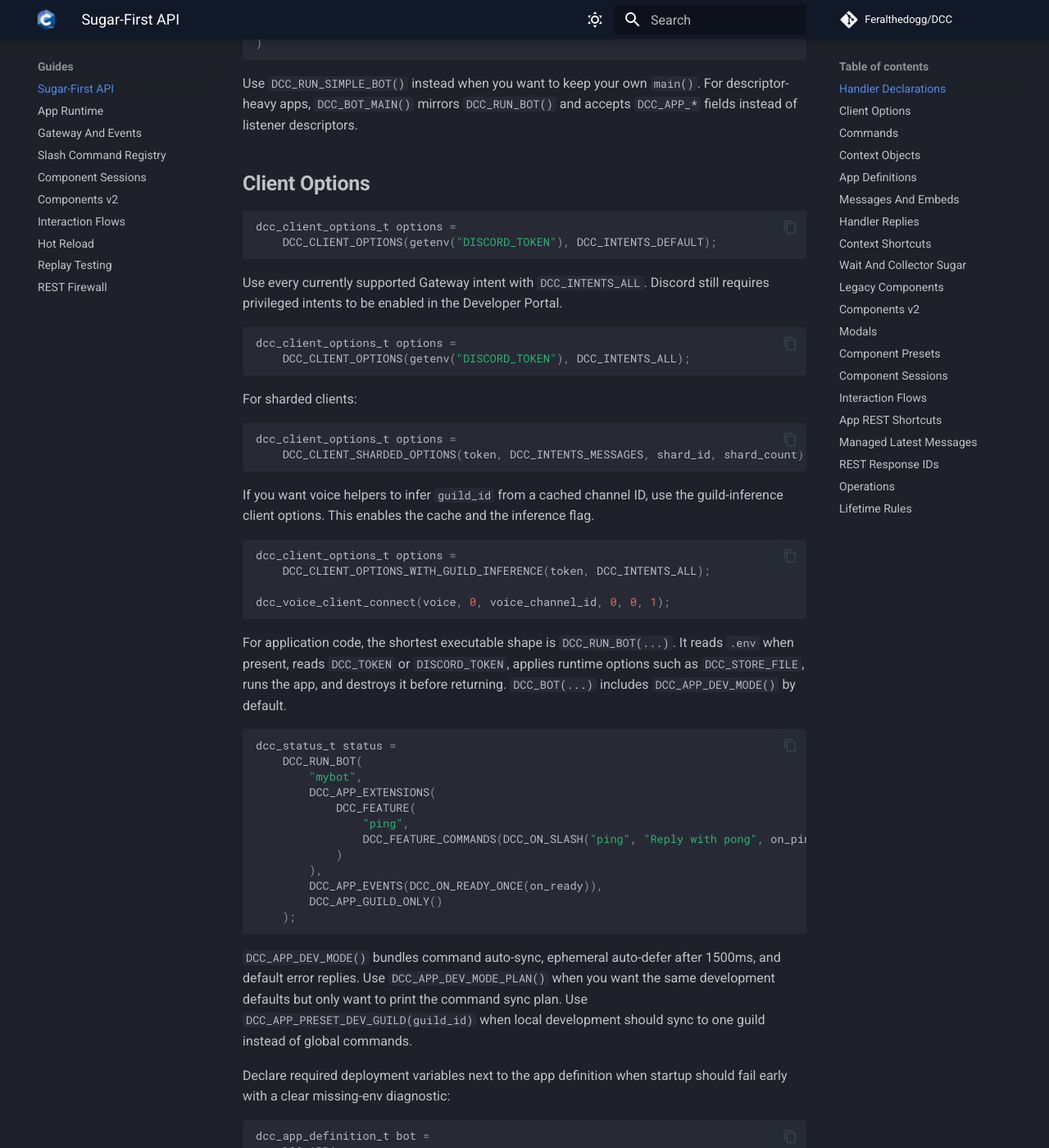
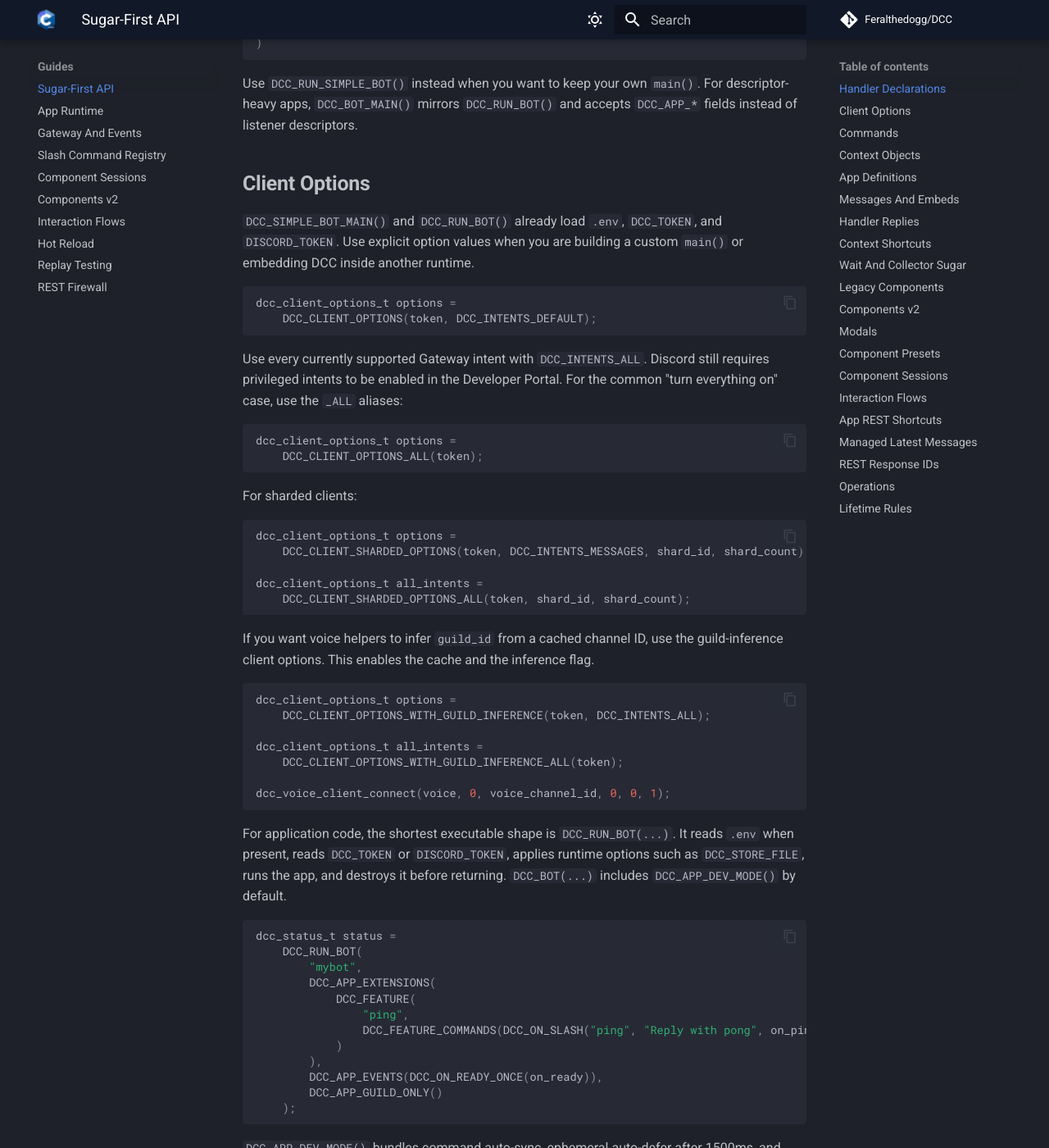
Before and after one commit to Feralthedogg/DCC, an MkDocs documentation site: the page built from docs/guides/sugar.md, in a window 1280 px wide and 1400 px high, scrolled down 8027 px. Shown: the whole window at 82% size. Built offline with MkDocs 1.6.1 and Material for MkDocs 9.7.7, drawn with Linux system fonts in a browser that asks for light colours; comment, search, counter and statistics services are not loaded; some of the changed text lies outside the part shown.

Commit message:
Add all-intents sugar option aliases

````diff
--- a/docs/guides/sugar.md
+++ b/docs/guides/sugar.md
@@ -422,17 +422,22 @@ For descriptor-heavy apps, `DCC_BOT_MAIN()` mirrors `DCC_RUN_BOT()` and accepts
 
 ## Client Options
 
+`DCC_SIMPLE_BOT_MAIN()` and `DCC_RUN_BOT()` already load `.env`, `DCC_TOKEN`,
+and `DISCORD_TOKEN`. Use explicit option values when you are building a custom
+`main()` or embedding DCC inside another runtime.
+
 ```c
 dcc_client_options_t options =
-    DCC_CLIENT_OPTIONS(getenv("DISCORD_TOKEN"), DCC_INTENTS_DEFAULT);
+    DCC_CLIENT_OPTIONS(token, DCC_INTENTS_DEFAULT);
 ```
 
 Use every currently supported Gateway intent with `DCC_INTENTS_ALL`. Discord
-still requires privileged intents to be enabled in the Developer Portal.
+still requires privileged intents to be enabled in the Developer Portal. For
+the common "turn everything on" case, use the `_ALL` aliases:
 
 ```c
 dcc_client_options_t options =
-    DCC_CLIENT_OPTIONS(getenv("DISCORD_TOKEN"), DCC_INTENTS_ALL);
+    DCC_CLIENT_OPTIONS_ALL(token);
 ```
 
 For sharded clients:
@@ -440,6 +445,9 @@ For sharded clients:
 ```c
 dcc_client_options_t options =
     DCC_CLIENT_SHARDED_OPTIONS(token, DCC_INTENTS_MESSAGES, shard_id, shard_count);
+
+dcc_client_options_t all_intents =
+    DCC_CLIENT_SHARDED_OPTIONS_ALL(token, shard_id, shard_count);
 ```
 
 If you want voice helpers to infer `guild_id` from a cached channel ID, use the
@@ -448,6 +456,9 @@ guild-inference client options. This enables the cache and the inference flag.
 ```c
 dcc_client_options_t options =
     DCC_CLIENT_OPTIONS_WITH_GUILD_INFERENCE(token, DCC_INTENTS_ALL);
+
+dcc_client_options_t all_intents =
+    DCC_CLIENT_OPTIONS_WITH_GUILD_INFERENCE_ALL(token);
 
 dcc_voice_client_connect(voice, 0, voice_channel_id, 0, 0, 1);
 ```
@@ -619,9 +630,12 @@ dcc_new_app add error-handler . bot_error friendly
 When you want explicit options instead of environment loading:
 
 ```c
-dcc_app_options_t options =
-    DCC_APP_OPTIONS(getenv("DISCORD_TOKEN"), DCC_INTENTS_DEFAULT);
-```
+dcc_app_options_t options = DCC_APP_OPTIONS_DEV(token);
+```
+
+Use `DCC_APP_OPTIONS_DEV_ALL(token)` when a development bot needs every Gateway
+intent, or the lower-level `DCC_APP_OPTIONS_ALL(token)` when you do not want
+the dev preset's auto-defer and command-sync defaults.
 
 If the app needs small persistent state, let the app own a file-backed store:
 
@@ -643,6 +657,12 @@ Use guild command scope explicitly for fast development syncs:
 ```c
 dcc_app_options_t options =
     DCC_APP_OPTIONS_GUILD(token, DCC_INTENTS_DEFAULT, guild_id);
+
+dcc_app_options_t dev_options =
+    DCC_APP_OPTIONS_DEV_GUILD(token, guild_id);
+
+dcc_app_options_t all_intents =
+    DCC_APP_OPTIONS_DEV_GUILD_ALL(token, guild_id);
 ```
 
 Add app-level auto-defer when handlers may take longer than the interaction
````
Also changed, not shown: docs/api.md (+6 -3 lines), 3 other files.
